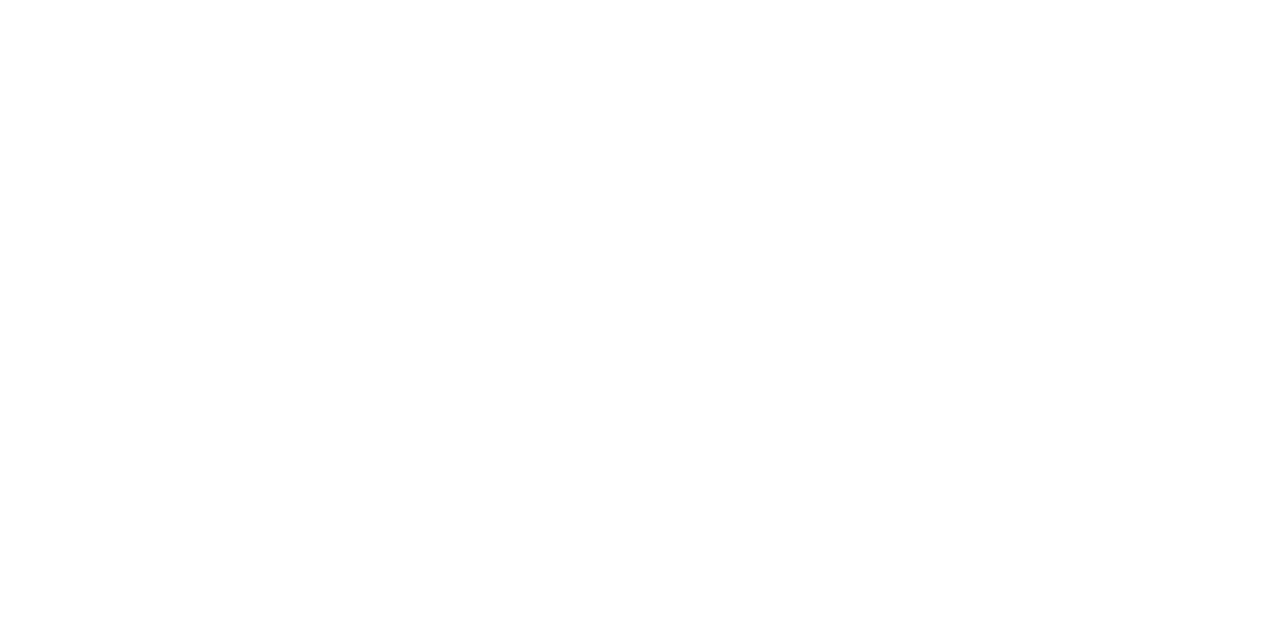
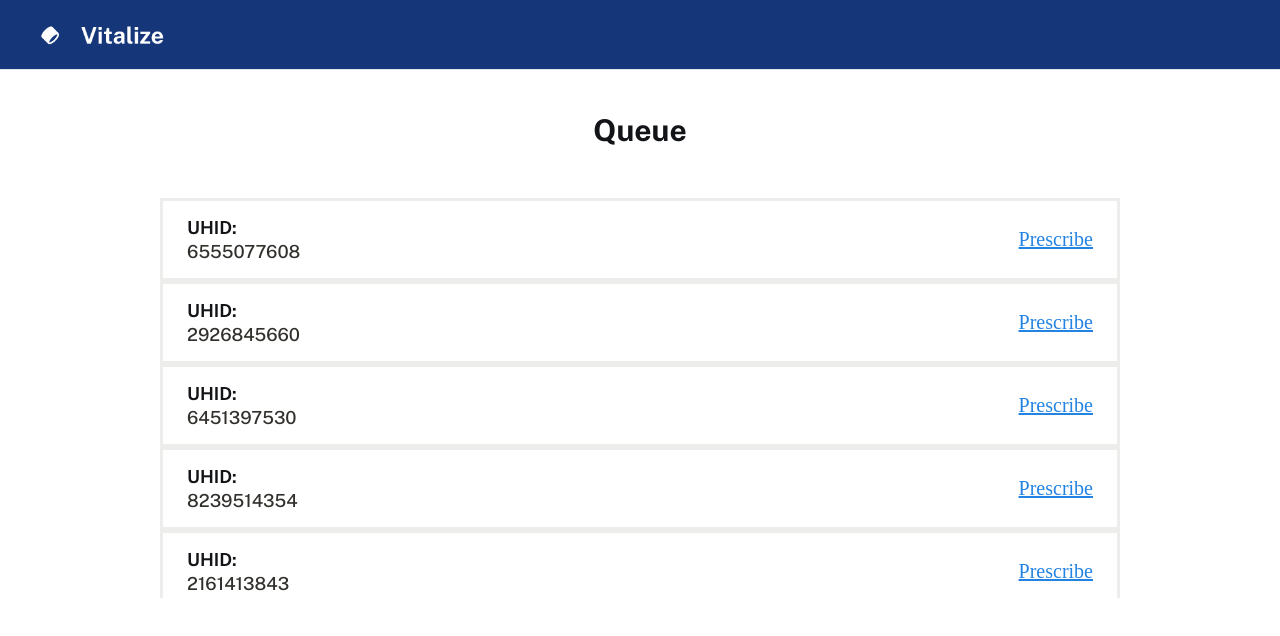
Before and after one commit to ManasChoudhary-01/HealthcarePortal, a React (Vite) app: page /queue in a window 1280 px wide. Before the commit this address had no page. Shown: the top 636 px of the page. Built offline with nearby package versions, Linux system fonts and the light colour scheme.

Commit message:
feat: add Queue component with data display and styling; update App routing

```diff
--- a/src/App.jsx
+++ b/src/App.jsx
@@ -12,6 +12,7 @@
 import Submitted from "./pages/Submitted/Submitted";
 import Registration from "./pages/Registration/Registration";
 import Appointment from "./components/Reception/Appointment/Appointment";
+import Queue from "./components/Reception/Queue/Queue";
 
 
 function App() {
@@ -29,6 +30,7 @@
         <Route path="/dashboard" element={<Dashboard />} />
 
         <Route path="/appointment" element={<Appointment />} />
+        <Route path="/queue" element={<Queue />} />
 
         <Route
           path="/reception_register"
--- /dev/null
+++ b/src/components/Reception/Queue/Queue.jsx
@@ -0,0 +1,30 @@
+import React, {useState, useEffect} from "react";
+import styles from "./queue.module.scss";
+import Navbar from "../../Header/Navbar";
+
+import { data } from "./data.js"
+
+export default function Queue() {
+    return(
+        <div className={styles.queueContainer}>
+            <Navbar />
+            <h2>Queue</h2>
+            <div className={styles.wrapper}>
+                {/* <div className={styles.searchContainer}>
+                    <input type="text" placeholder="Search by UHID" className={styles.searchInput} />
+                </div> */}
+                <div className={styles.list}>
+                    {data.map(item => (
+                        <div key={item.id} className={styles.queueItem}>
+                            <div className={styles.left}>
+                                <h4>UHID:</h4>
+                                <span className={styles.uhid}>{item.uhid}</span>
+                            </div>
+                            <div className={styles.right}>Prescribe</div>
+                        </div>
+                    ))}
+                </div>
+            </div>
+        </div>
+    )
+}
--- /dev/null
+++ b/src/components/Reception/Queue/data.js
@@ -0,0 +1,61 @@
+export const data = [{
+    "id": 1,
+    "uhid": "6555077608"
+}, {
+    "id": 2,
+    "uhid": "2926845660"
+}, {
+    "id": 3,
+    "uhid": "6451397530"
+}, {
+    "id": 4,
+    "uhid": "8239514354"
+}, {
+    "id": 5,
+    "uhid": "2161413843"
+}, {
+    "id": 6,
+    "uhid": "1228513565"
+}, {
+    "id": 7,
+    "uhid": "3794001641"
+}, {
+    "id": 8,
+    "uhid": "3452648085"
+}, {
+    "id": 9,
+    "uhid": "8477031991"
+}, {
+    "id": 10,
+    "uhid": "3044785600"
+}, {
+    "id": 11,
+    "uhid": "8419425401"
+}, {
+    "id": 12,
+    "uhid": "7689078335"
+}, {
+    "id": 13,
+    "uhid": "3772618768"
+}, {
+    "id": 14,
+    "uhid": "4978769092"
+}, {
+    "id": 15,
+    "uhid": "9014675966"
+}, {
+    "id": 16,
+    "uhid": "3101511306"
+}, {
+    "id": 17,
+    "uhid": "3253404026"
+}, {
+    "id": 18,
+    "uhid": "7462284143"
+}, {
+    "id": 19,
+    "uhid": "4974725039"
+}, {
+    "id": 20,
+    "uhid": "1559549995"
+}]
--- /dev/null
+++ b/src/components/Reception/Queue/queue.module.scss
@@ -0,0 +1,81 @@
+.queueContainer {
+    height: fit-content;
+    width: 100%;
+    display: flex;
+    flex-direction: column;
+    align-items: center;
+    margin-bottom: 3rem;
+
+    h2 {
+        font-family: "Public Sans", sans-serif;
+        font-weight: 700;
+        font-style: Bold;
+        font-size: 30px;
+        text-align: center;
+        margin-top: 2.5rem;
+        color: #121417;
+    }
+
+    .wrapper {
+        margin-top: 3rem;
+        height: fit-content;
+        width: 1000px;
+        display: flex;
+        flex-direction: column;
+
+        @media(max-width: 1050px) {
+            margin-left: 3%;
+            margin-right: 3%;
+            width: 94%;
+        }
+
+        .list {
+            display: flex;
+            flex-direction: column;
+            width: 100%;
+            align-items: center;
+            height: 50vh;
+            overflow-y: scroll;
+
+            .queueItem {
+                height: 84px;
+                width: 96%;
+                border-width: 0.5px, 0px, 0.5px, 0px;
+                border-style: solid;
+                border-color: #EDEDEC;
+                display: flex;
+                flex-direction: row;
+                justify-content: space-between;
+                padding: 16px 24px;
+                align-items: center;
+
+                .left {
+                    display: flex;
+                    flex-direction: column;
+                    gap: 3px;
+
+                    h4 {
+                        font-weight: 650;
+                        font-size: 18px;
+
+                    }
+
+                    span {
+                        font-weight: 500;
+                        font-size: 18px;
+                        color: #32302C;
+                    }
+                }
+
+                .right {
+                    font-family: "Inter,sans-serif";
+                    font-weight: 500;
+                    font-size: 20px;
+                    text-decoration: underline;
+                    cursor: pointer;
+                    color: #2383E2;
+                }
+            }
+        }
+    }
+}
```
